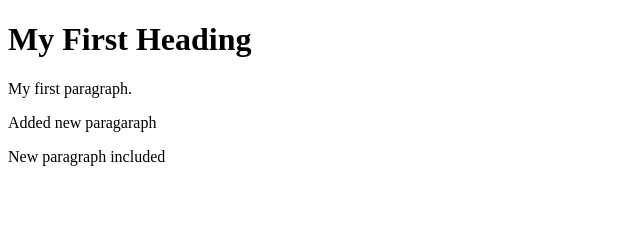
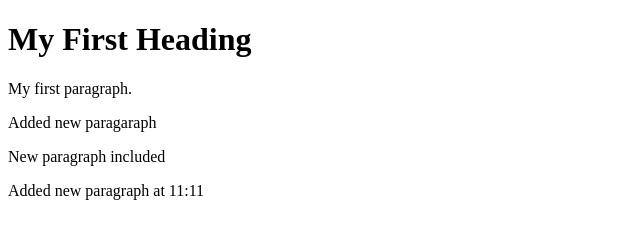
Before and after one commit to jkm0123/StaticSite, a plain HTML site: page Index.html in a window 1280 px wide. Shown: the whole page, without its empty margins (0-640 px from the left). Drawn offline with Linux system fonts and the light colour scheme.

Commit message:
Added new paragraph

```diff
--- a/Index.html
+++ b/Index.html
@@ -6,5 +6,6 @@
 <p>My first paragraph.</p>
 <p>Added new paragaraph </p>
 <p>New paragraph included</p>
+<p>Added new paragraph at 11:11</p>
 </body>
 </html>
```
